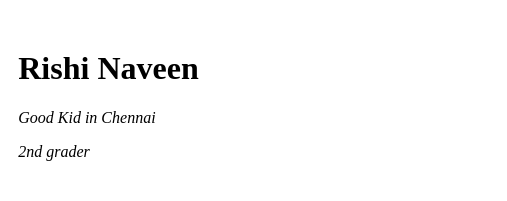
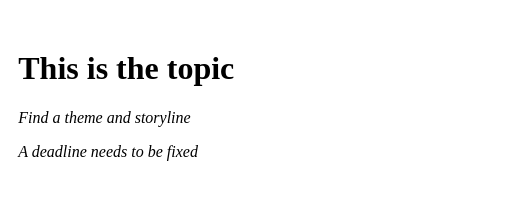
Before and after one commit to naveen-ac/Hobby-Site, a plain HTML site: page index.html in a window 1280 px wide. Shown: the full height of the page, 133-640 px from the left. Drawn offline with Linux system fonts and the light colour scheme.

Commit message:
Updated the contents

```diff
--- a/index.html
+++ b/index.html
@@ -3,7 +3,7 @@
 
 <head>
   <meta charset="utf-8">
-  <title>😉Rishi's Personal Site</title>
+  <title>My Hobby S Personal Site</title>
 </head>
 
 <body>
@@ -11,9 +11,9 @@
     <tr>
       <td><img src="images/Rishi.png" alt="Rishi's Photo" height="200"></td>
       <td>
-        <h1>Rishi Naveen</h1>
-        <p><em>Good Kid in Chennai</em></p>
-        <p><em>2nd grader</em></p>
+        <h1>This is the topic</h1>
+        <p><em>Find a theme and storyline</em></p>
+        <p><em>A deadline needs to be fixed</em></p>
       </td>
     </tr>
   </table>
```
